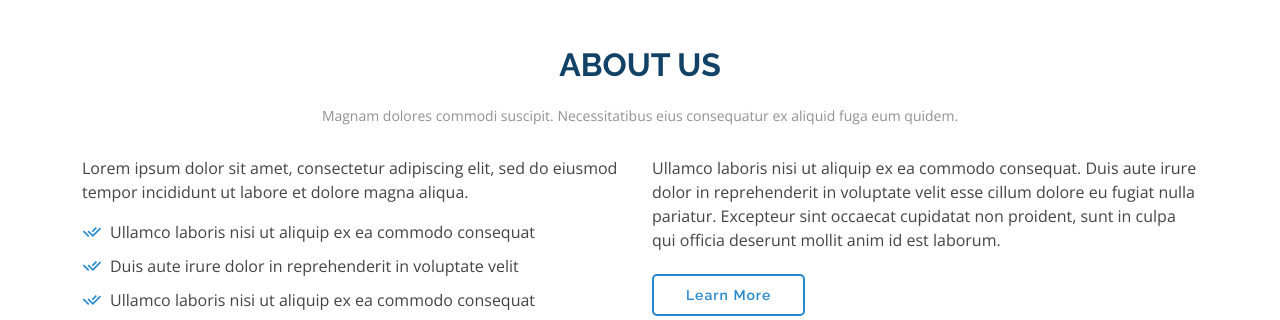
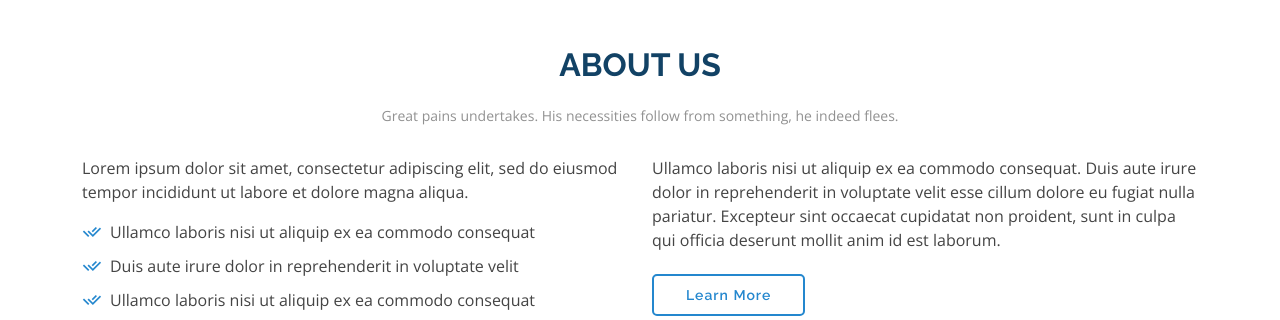
Before and after one commit to kibetamos/mars, a Django app: template venus/templates/index.html in a window 1280 px wide. Shown: the part 561-881 px from the top of the page. Run offline with Django 3.2, Linux system fonts and the light colour scheme; the template is opened without the code that fills it, so the values that code supplies are empty; some libraries are stand-ins or nearby versions.

Commit message:
edit homepage

```diff
--- a/venus/templates/index.html
+++ b/venus/templates/index.html
@@ -122,7 +122,7 @@
 
         <div class="section-title">
           <h2>About Us</h2>
-          <p>Magnam dolores commodi suscipit. Necessitatibus eius consequatur ex aliquid fuga eum quidem. </p>
+          <p>Great pains undertakes. His necessities follow from something, he indeed flees. </p>
         </div>
 
         <div class="row content">
```
